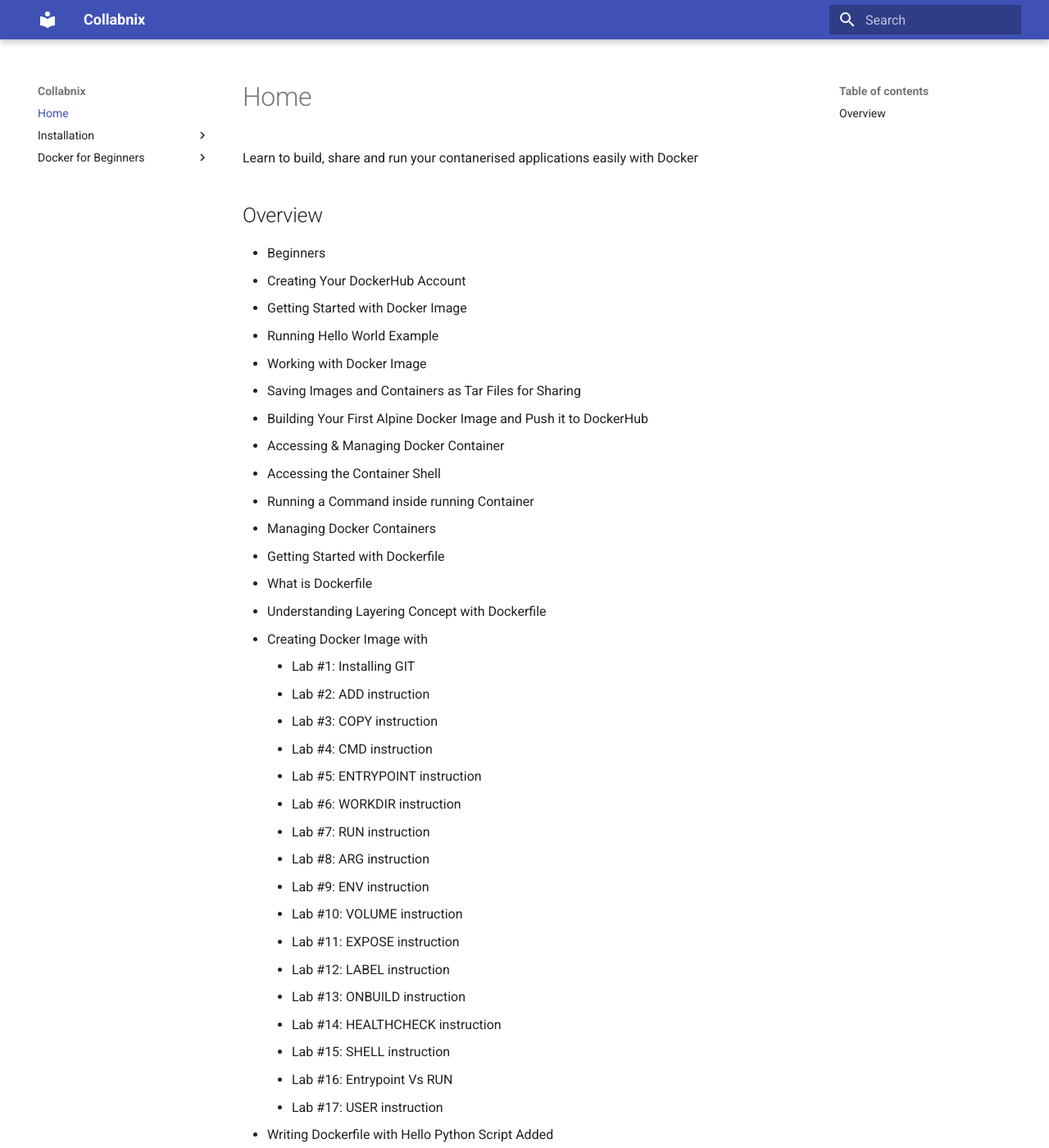
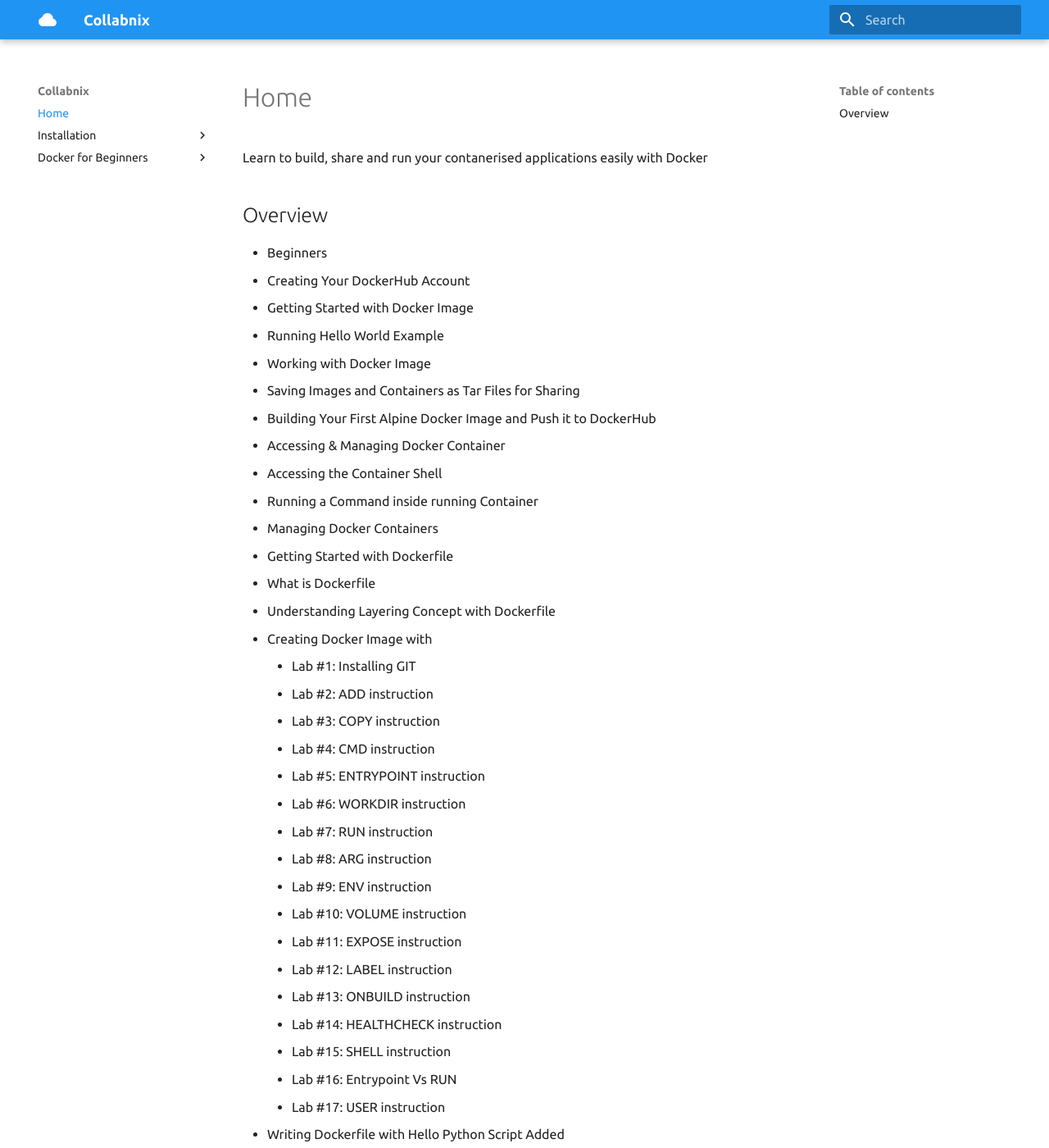
Before and after one commit to collabnix/docker, an MkDocs documentation site: the page built from docs/index.md, in a window 1280 px wide and 1400 px high. Shown: the whole window at 82% size. Built offline with MkDocs 1.6.1 and Material for MkDocs 9.7.7, drawn with Linux system fonts in a browser that asks for light colours.

Commit message:
Added custom logo

```diff
--- a/mkdocs.yml
+++ b/mkdocs.yml
@@ -20,4 +20,12 @@ nav:
           - Accessing The Container Shell: 4_Accessing-And-Managing-Docker-Container/Accessing-The-Container-Shell.md
           - Managing Docker Containers: 4_Accessing-And-Managing-Docker-Container/Managing-Docker-Containers.md
           - Running A Command Inside Running Container: 4_Accessing-And-Managing-Docker-Container/Running-A-Command-Inside-Running-Container.md
-theme: material
+theme:
+  name: material
+  palette:
+    primary: blue
+    accent: cyan
+  font:
+    text: Ubuntu
+  icon:
+    logo: material/cloud
```
